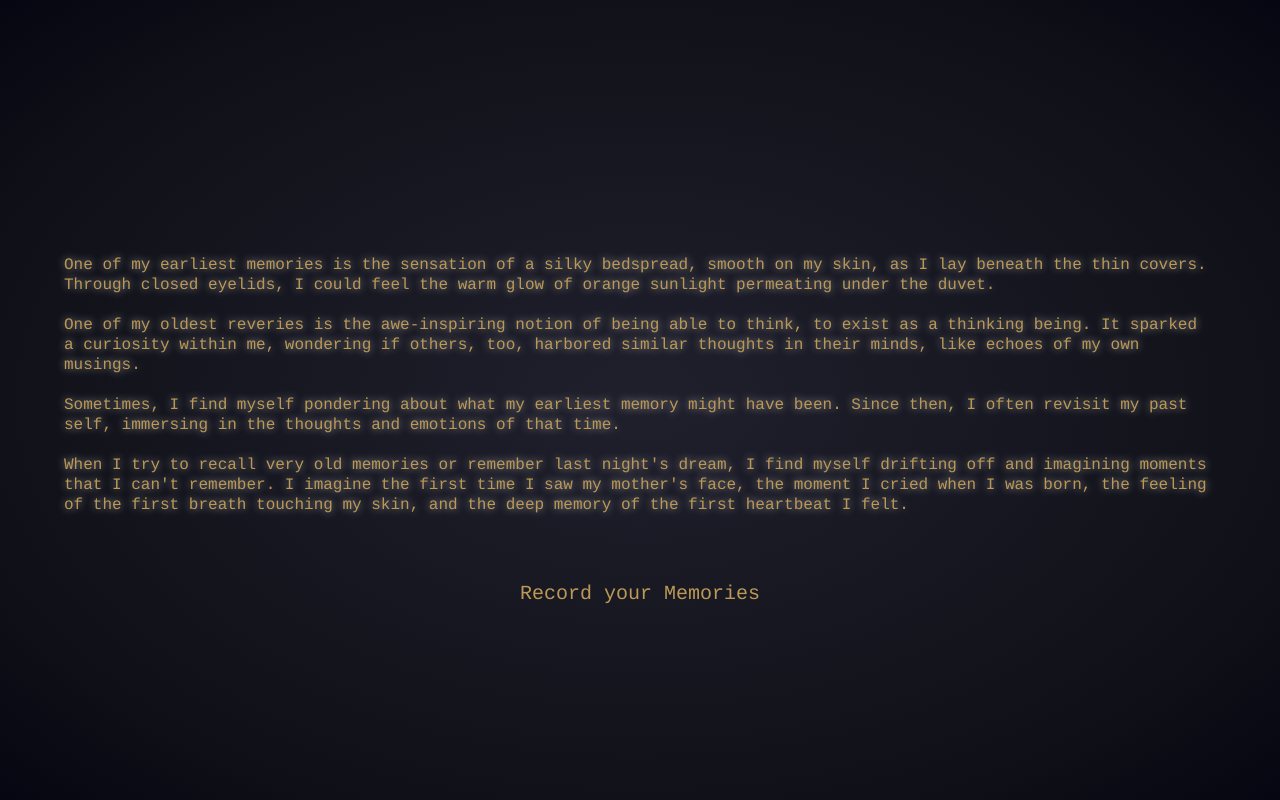
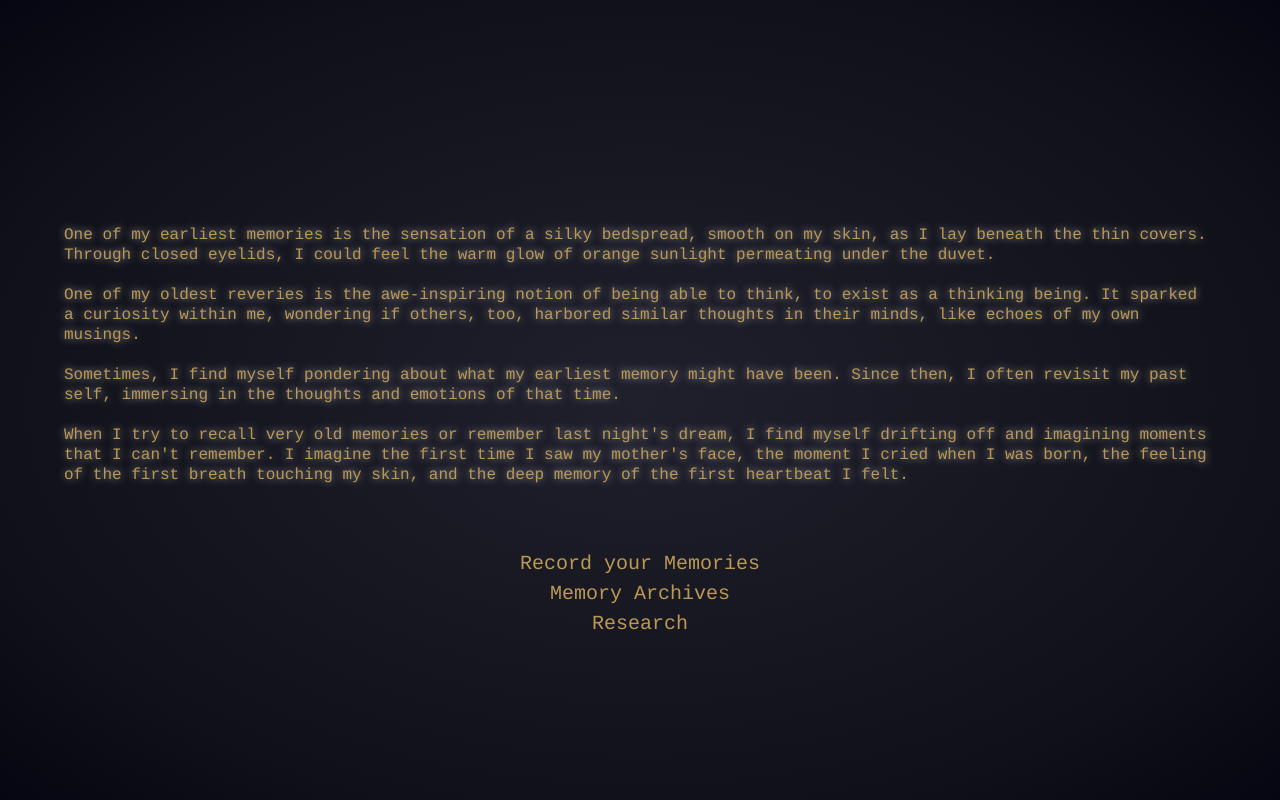
Before and after one commit to LoKo-DevGirls/memory-journey-fe, a React (Vite) app: page / in a window 1280 px wide. Built offline with nearby package versions, Linux system fonts and the light colour scheme.

Commit message:
Uncomment links

```diff
--- a/src/pages/Landing.tsx
+++ b/src/pages/Landing.tsx
@@ -19,8 +19,8 @@ function Landing() {
         </p>
 
         <a href="/recording/">Record your Memories</a>
-        {/* <a href="/archive/">Memory Archives</a>
-        <a href="/research/">Research</a> */}
+        <a href="/archive/">Memory Archives</a>
+        <a href="/research/">Research</a>
       </div>
     </div>
   )
```
